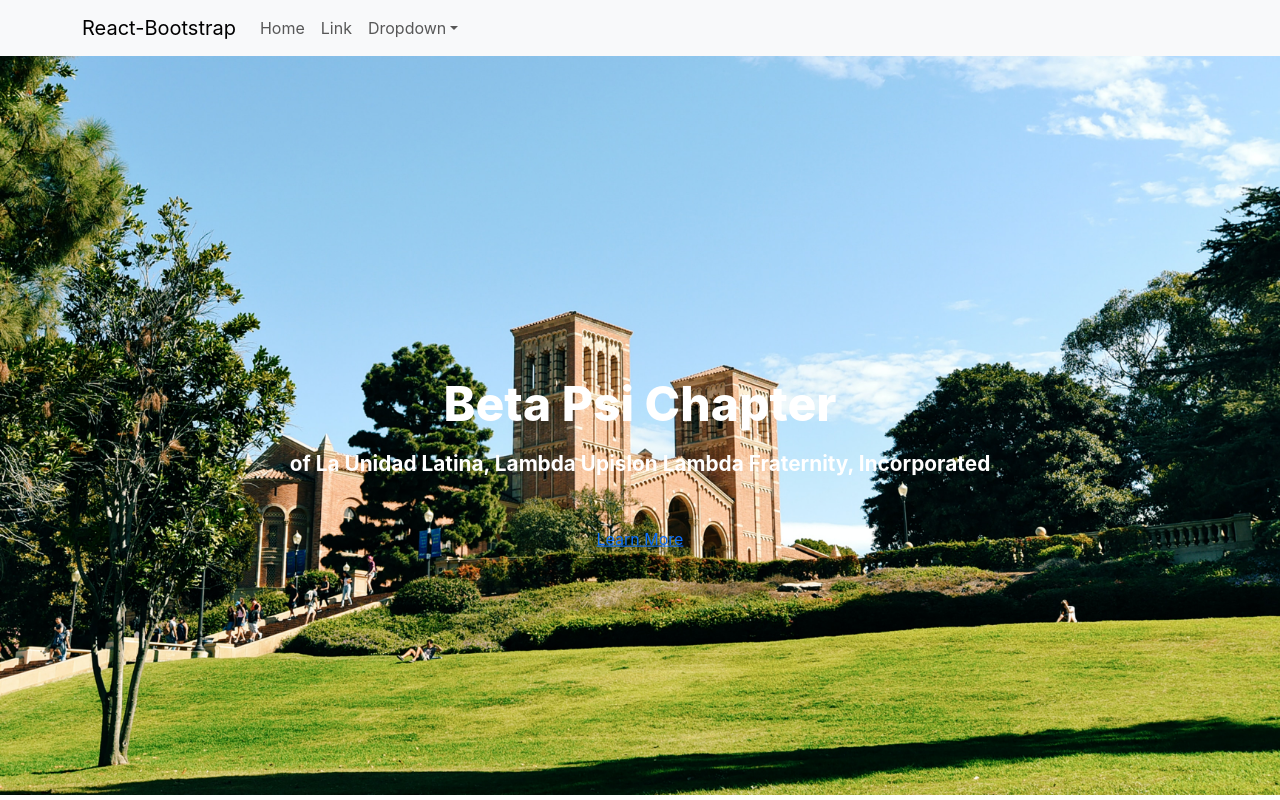
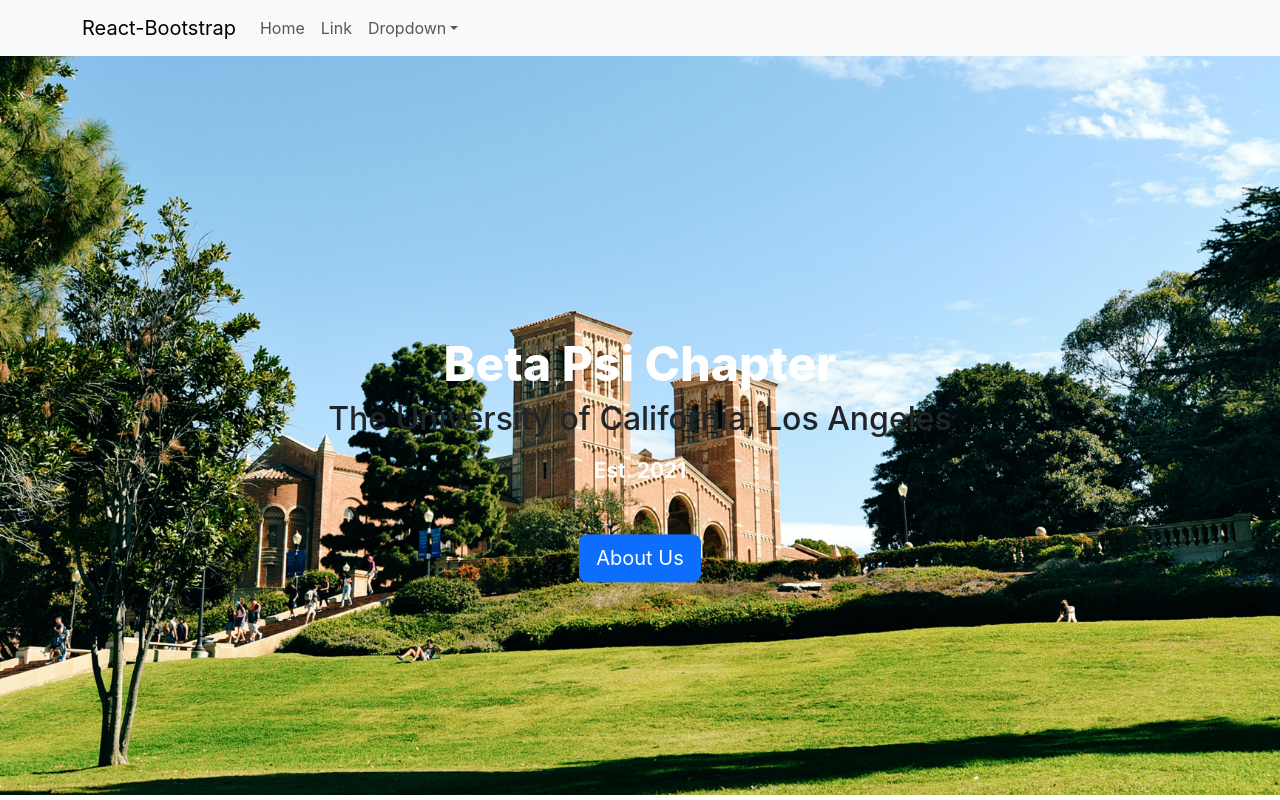
Before and after one commit to carlosm22700/chapter-website, a React (Create React App) app: page / in a window 1280 px wide. Built offline with nearby package versions, Linux system fonts and the light colour scheme.

Commit message:
implements Button component from react-bootstrap, updates hero text

```diff
--- a/src/pages/Hero/Hero.js
+++ b/src/pages/Hero/Hero.js
@@ -1,4 +1,5 @@
 import heroImg from '../../assets/images/hero.jpg'
+import { HeroButton } from '../../components/HeroButton'
 import './HeroStyles.css'
 
 export const Hero = () => {
@@ -7,8 +8,10 @@ export const Hero = () => {
             <img alt='HeroImg' src={heroImg}/>
             <div className='hero-text'>
                 <h1>Beta Psi Chapter</h1>
-                <p><strong>of La Unidad Latina, Lambda Upislon Lambda Fraternity, Incorporated</strong></p>
-                <a href='/'>Learn More</a>
+                {/* <h2>La Unidad Latina, Lambda Upislon Lambda Fraternity, Incorporated</h2> */}
+                <h2>The University of California, Los Angeles</h2>
+                <p><strong>Est. 2021</strong></p>
+                <HeroButton />
             </div>
         </div>
     )
```
